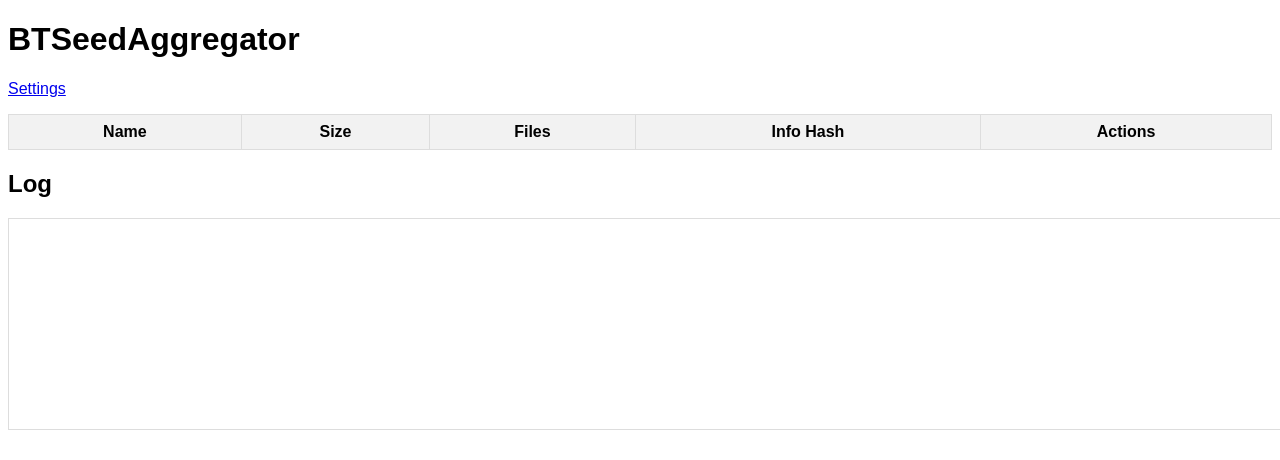
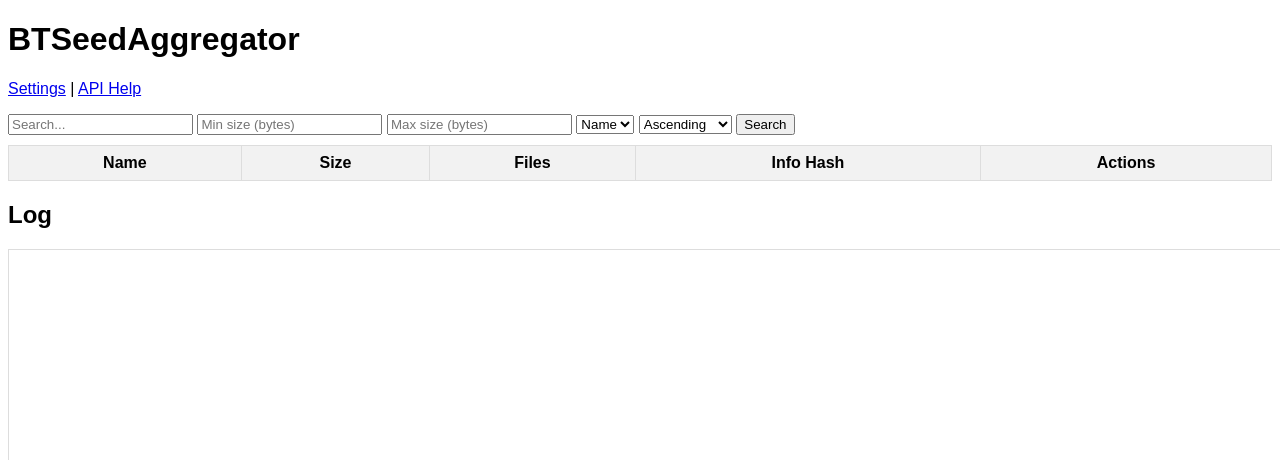
Before and after one commit to napoler/Terryzzpachong, a Flask app: page / in a window 1280 px wide. Shown: the top 460 px of the page. Run offline with Flask 3, Linux system fonts and the light colour scheme; lists and menus that the app fills with data are empty; some libraries are stand-ins or nearby versions.

Commit message:
feat: Add filtering, PEX, logging, and DB control
This commit introduces a suite of new features and enhancements to the BTSeedAggregator application:

- A "Clear Database" feature to reset the torrent list.
- Search result filtering by size and sorting by name, size, or file count.
- Peer Exchange (PEX) is now enabled for more efficient peer discovery.
- A comprehensive, structured logging system that streams to the web UI, console, and a file.
- An API help page to document the available endpoints.

```diff
--- a/app.py
+++ b/app.py
@@ -7,7 +7,7 @@ import threading
 import time
 import libtorrent as lt
 from crawler import Crawler
-from db.database import create_connection, create_table, search_seeds, insert_seed, get_torrent_by_hash, get_latest_torrents
+from db.database import create_connection, create_table, search_seeds, insert_seed, get_torrent_by_hash, get_latest_torrents, clear_database
 from config import load_config, save_config
 from logger import setup_logger
 
@@ -79,7 +79,20 @@ def stop_crawler():
         log.info("Crawler is not running.")
     return redirect(url_for('settings'))
 
+@app.route('/clear_database')
+def clear_database_route():
+    log.info("Clearing database.")
+    conn = create_connection(db_file)
+    clear_database(conn)
+    conn.close()
+    socketio.emit('clear_torrents')
+    return redirect(url_for('settings'))
+
 # API Endpoints
+@app.route('/api/help')
+def api_help():
+    return render_template('api_help.html')
+
 @app.route('/api/torrent/<info_hash>')
 def api_get_torrent(info_hash):
     log.info(f"API request for torrent: {info_hash}")
@@ -122,13 +135,18 @@ def handle_connect():
         socketio.emit('new_torrent', {'name': row[2], 'size': row[3], 'files': row[4], 'info_hash': row[1]})
 
 
-@socketio.on('find_related')
-def handle_find_related(data):
-    name = data['name']
-    log.info(f"Finding related seeds for: {name}")
+@socketio.on('search')
+def handle_search(data):
+    query = data.get('query', '')
+    min_size = data.get('min_size')
+    max_size = data.get('max_size')
+    sort_by = data.get('sort_by', 'name')
+    sort_order = data.get('sort_order', 'asc')
+
+    log.info(f"Searching for: {query}, min_size: {min_size}, max_size: {max_size}, sort_by: {sort_by}, sort_order: {sort_order}")
     socketio.emit('clear_torrents')
     conn = create_connection(db_file)
-    results = search_seeds(conn, name)
+    results = search_seeds(conn, query, min_size, max_size, sort_by, sort_order)
     conn.close()
     for row in results:
         socketio.emit('new_torrent', {'name': row[2], 'size': row[3], 'files': row[4], 'info_hash': row[1]})
@@ -140,6 +158,9 @@ def crawler_thread():
     create_table(conn)
     config = load_config()
     crawler_instance = Crawler(conn, bootstrap_nodes=config['bootstrap_nodes'], trackers=config['trackers'], startup_torrents=config['startup_torrents'])
+
+    last_status_log_time = time.time()
+
     while crawler_running:
         try:
             alerts = crawler_instance.session.pop_alerts()
@@ -167,6 +188,14 @@ def crawler_thread():
                     log.info(f"Discovered new torrent: {name}")
                     insert_seed(conn, info_hash_str, name, size, files)
                     socketio.emit('new_torrent', {'name': name, 'size': size, 'files': files, 'info_hash': info_hash_str})
+
+            # Log status every 10 seconds
+            current_time = time.time()
+            if current_time - last_status_log_time > 10:
+                s = crawler_instance.session.status()
+                log.info(f"DHT nodes: {s.dht_nodes} | Torrents: {s.num_torrents}")
+                last_status_log_time = current_time
+
             socketio.sleep(1) # Use socketio.sleep for eventlet
         except Exception as e:
             log.error(f"Crawler error: {e}", exc_info=True)
--- a/crawler.py
+++ b/crawler.py
@@ -8,6 +8,7 @@ class Crawler:
         settings = {
             'dht_bootstrap_nodes': ",".join(bootstrap_nodes),
             'listen_interfaces': '0.0.0.0:6881',
+            'enable_pex': True
         }
         self.session = lt.session(settings)
 
--- a/templates/index.html
+++ b/templates/index.html
@@ -9,11 +9,29 @@
         #torrents_table th, #torrents_table td { border: 1px solid #ddd; padding: 8px; }
         #torrents_table th { background-color: #f2f2f2; }
         #log { height: 200px; overflow-y: scroll; border: 1px solid #ddd; padding: 5px; }
+        .search-controls { margin-bottom: 10px; }
     </style>
 </head>
 <body>
     <h1>BTSeedAggregator</h1>
-    <p><a href="{{ url_for('settings') }}">Settings</a></p>
+    <p><a href="{{ url_for('settings') }}">Settings</a> | <a href="{{ url_for('api_help') }}">API Help</a></p>
+
+    <div class="search-controls">
+        <input type="text" id="search_query" placeholder="Search...">
+        <input type="number" id="min_size" placeholder="Min size (bytes)">
+        <input type="number" id="max_size" placeholder="Max size (bytes)">
+        <select id="sort_by">
+            <option value="name">Name</option>
+            <option value="size">Size</option>
+            <option value="files">Files</option>
+        </select>
+        <select id="sort_order">
+            <option value="asc">Ascending</option>
+            <option value="desc">Descending</option>
+        </select>
+        <button onclick="search()">Search</button>
+    </div>
+
     <table id="torrents_table">
         <thead>
             <tr>
@@ -42,7 +60,7 @@
                     <td>${data.size}</td>
                     <td>${data.files}</td>
                     <td>${data.info_hash}</td>
-                    <td><button onclick="findRelated('${data.name}')">Find Related</button></td>
+                    <td><button onclick="search('${data.name}')">Find Related</button></td>
                 `;
             });
 
@@ -54,8 +72,20 @@
                 document.querySelector("#torrents_table tbody").innerHTML = "";
             });
 
-            window.findRelated = function(name) {
-                socket.emit('find_related', {name: name});
+            window.search = function(query) {
+                var search_query = query || document.getElementById('search_query').value;
+                var min_size = document.getElementById('min_size').value;
+                var max_size = document.getElementById('max_size').value;
+                var sort_by = document.getElementById('sort_by').value;
+                var sort_order = document.getElementById('sort_order').value;
+
+                socket.emit('search', {
+                    query: search_query,
+                    min_size: min_size,
+                    max_size: max_size,
+                    sort_by: sort_by,
+                    sort_order: sort_order
+                });
             }
         });
     </script>
--- a/templates/settings.html
+++ b/templates/settings.html
@@ -14,6 +14,9 @@
     <p>Crawler Status: {{ "Running" if crawler_status else "Stopped" }}</p>
     <a href="{{ url_for('start_crawler_route') }}"><button>Start Crawler</button></a>
     <a href="{{ url_for('stop_crawler') }}"><button>Stop Crawler</button></a>
+
+    <h2>Database</h2>
+    <a href="{{ url_for('clear_database_route') }}"><button>Clear Database</button></a>
 
     <form method="post">
         <h2>Bootstrap Nodes</h2>
```
Also changed, not shown: USAGE.md (+16 -26 lines), db/database.py (+29 -3 lines), templates/api_help.html (added, +41 -0 lines), README.md.
